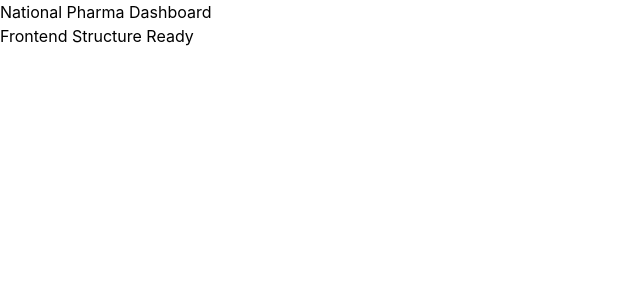
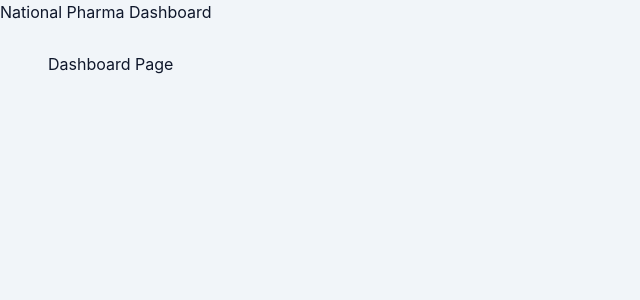
Before and after one commit to loni007/national-pharma-dashboard, a React app in the folder frontend/: page / in a window 1280 px wide. Shown: the top 300 px of the page, without its empty margins (0-640 px from the left). Built offline with nearby package versions, Linux system fonts and the light colour scheme; the HTML template or start-up script is replaced by a standard one.

Commit message:
Add main app routing and page switching

```diff
--- a/frontend/src/App.jsx
+++ b/frontend/src/App.jsx
@@ -1,11 +1,30 @@
+import { useMemo, useState } from "react";
 import Navbar from "./components/Navbar";
+import Analytics from "./pages/Analytics";
+import Dashboard from "./pages/Dashboard";
+import Inventory from "./pages/Inventory";
+import Shipments from "./pages/Shipments";
+import Suppliers from "./pages/Suppliers";
+
+const pages = {
+  dashboard: Dashboard,
+  inventory: Inventory,
+  suppliers: Suppliers,
+  shipments: Shipments,
+  analytics: Analytics,
+};
 
 function App() {
+  const [activePage, setActivePage] = useState("dashboard");
+  const ActivePage = useMemo(() => pages[activePage], [activePage]);
+
   return (
-    <>
-      <Navbar />
-      <h1>Frontend Structure Ready</h1>
-    </>
+    <div className="min-h-screen bg-slate-100 text-slate-900">
+      <Navbar activePage={activePage} onPageChange={setActivePage} />
+      <main className="mx-auto max-w-7xl px-4 py-7 sm:px-6 lg:px-12 lg:pb-12">
+        <ActivePage />
+      </main>
+    </div>
   );
 }
 
```
